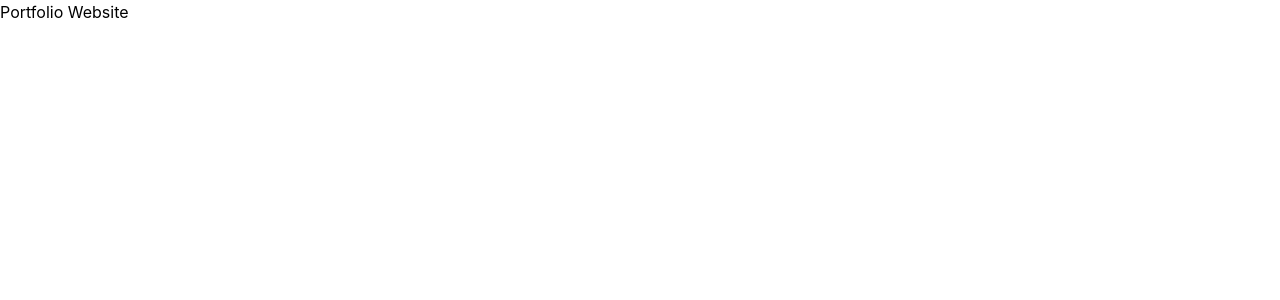
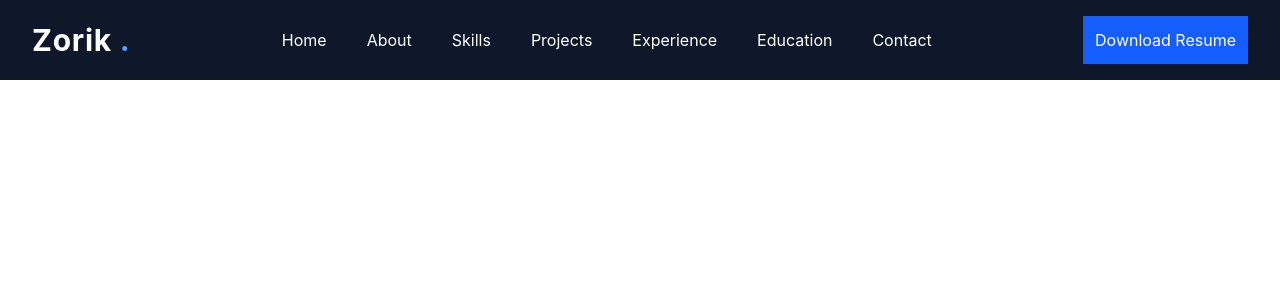
Before and after one commit to Sugam112stha/portfolio, a React app: page / in a window 1280 px wide. Shown: the top 300 px of the page. Built offline with nearby package versions, Linux system fonts and the light colour scheme; the HTML template or start-up script is replaced by a standard one.

Commit message:
nav bar complete

```diff
--- a/src/App.tsx
+++ b/src/App.tsx
@@ -1,8 +1,10 @@
+import Navbar from "./component/layouts/Navbar"
+
 function App() {
   return (
-    <div>
-      Portfolio Website
-    </div>
+    <>
+    <Navbar/>
+    </>
   )
 }
 
--- /dev/null
+++ b/src/component/layouts/Navbar.tsx
@@ -0,0 +1,25 @@
+const Navbar = () => {
+  return (
+    <>
+    <nav className="sticky top-0 z-50 w-full bg-slate-900">
+        <div className="mx-auto flex h-20 max-w-7xl items-center justify-between px-6 lg:px-8 text-white">
+            <h1 className="text-3xl font-bold tracking-wide">Zorik <span className="text-blue-400">.</span></h1>
+
+            <ul className="flex gap-10">
+                <li>Home</li>
+                <li>About</li>
+                <li>Skills</li>
+                <li>Projects</li>
+                <li>Experience</li>
+                <li>Education</li>
+                <li>Contact</li>
+            </ul>
+
+            <button className="p-3 duration-500 transition-all bg-blue-600 hover:bg-blue-500 ">Download Resume</button>
+        </div>
+    </nav>
+    </>
+  )
+}
+
+export default Navbar;
```
